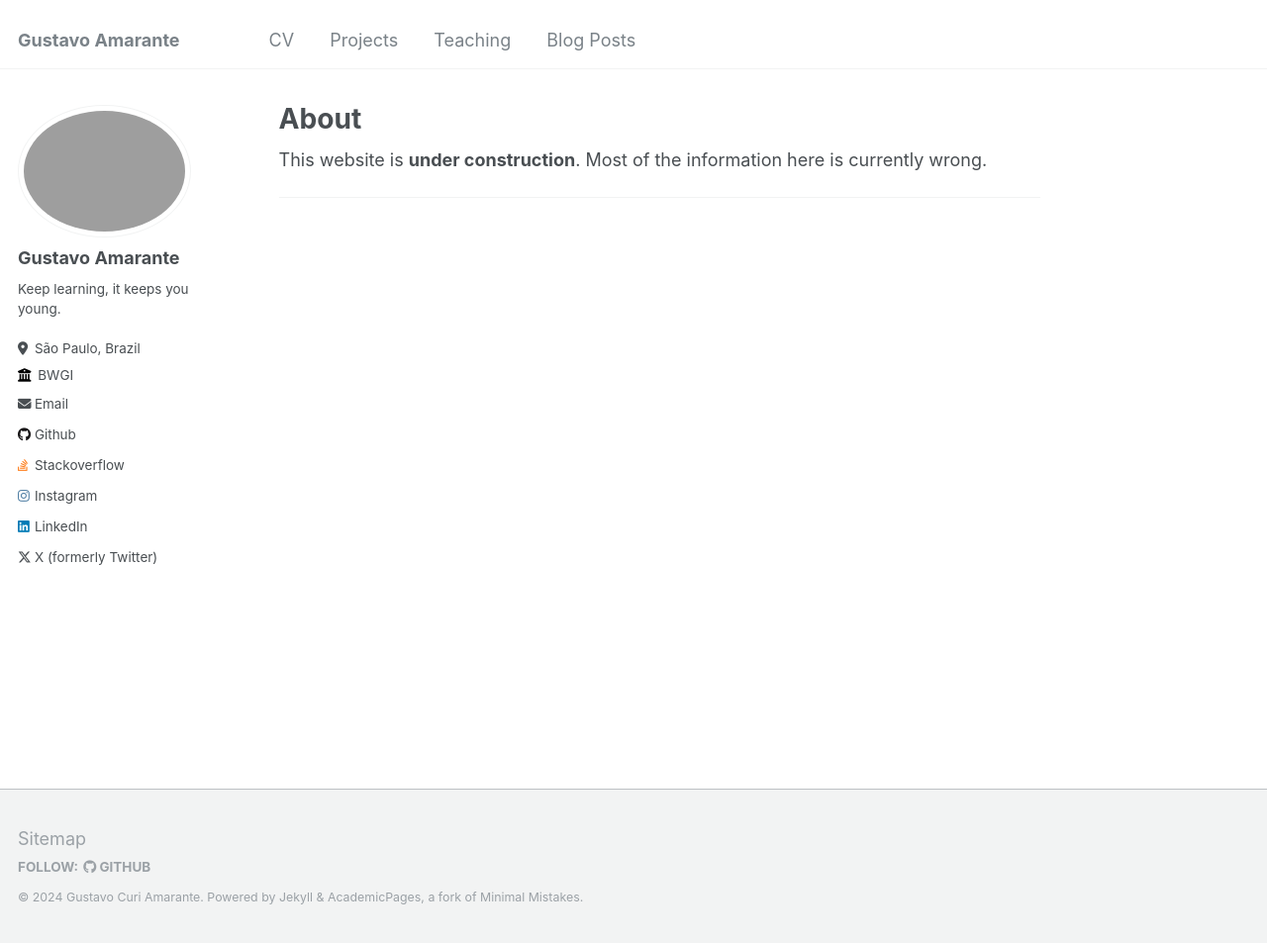
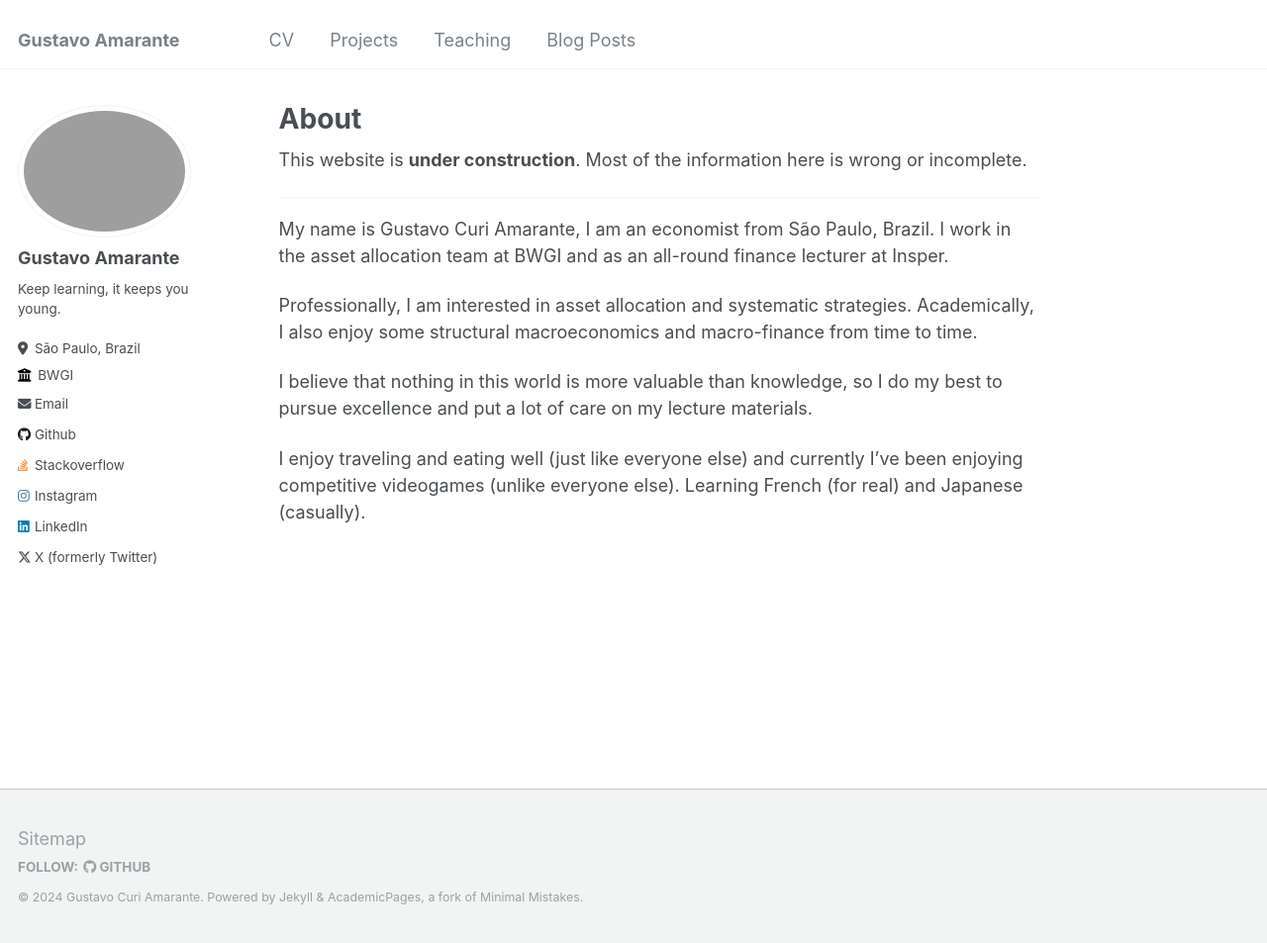
Before and after one commit to gusamarante/gusamarante, a Jekyll site: the page built from _pages/about.md, in a window 1280 px wide and 953 px high. Shown: the whole window at 99% size. Built offline with Jekyll 4.4.1, drawn with Linux system fonts in a browser that asks for light colours.

Commit message:
Update shortbio

```diff
--- a/_pages/about.md
+++ b/_pages/about.md
@@ -7,6 +7,14 @@ redirect_from:
   - /about.html
 ---
 
-This website is **under construction**. Most of the information here is currently wrong.
+This website is **under construction**. Most of the information here is wrong or incomplete.
 
 ---
+
+My name is Gustavo Curi Amarante, I am an economist from São Paulo, Brazil. I work in the asset allocation team at BWGI and as an all-round finance lecturer at Insper.
+
+Professionally, I am interested in asset allocation and systematic strategies. Academically, I also enjoy some structural macroeconomics and macro-finance from time to time.
+
+I believe that nothing in this world is more valuable than knowledge, so I do my best to pursue excellence and put a lot of care on my lecture materials.
+
+I enjoy traveling and eating well (just like everyone else) and currently I’ve been enjoying competitive videogames (unlike everyone else). Learning French (for real) and Japanese (casually).
```
